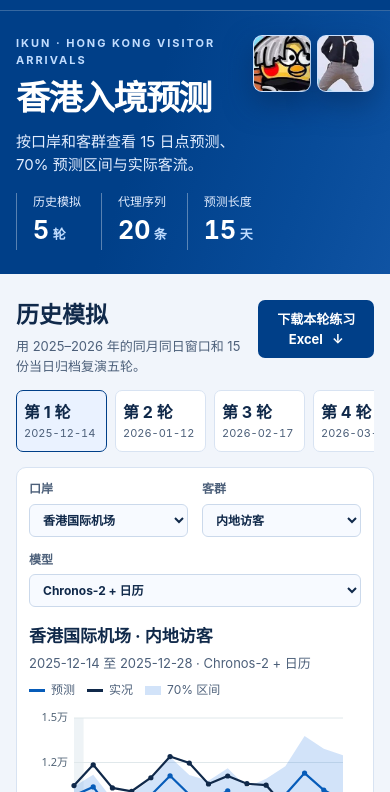
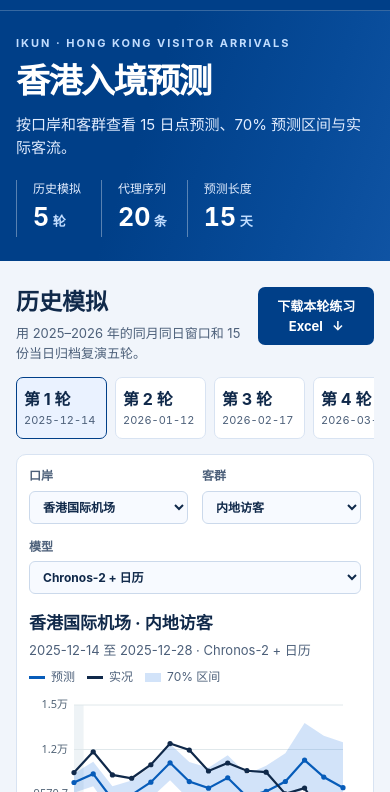
Before and after one commit to Brad-zqh/hong-kong-arrivals-outlook, a plain HTML site: page site/index.html in a window 390 px wide. Shown: the part 52-844 px from the top of the page. Drawn offline with Linux system fonts and the light colour scheme.

Commit message:
Remove the homepage banner artwork

```diff
--- a/site/index.html
+++ b/site/index.html
@@ -25,7 +25,7 @@
   <main id="top">
     <section class="hero">
       <div class="wrap hero-content hero-dashboard">
-        <div class="hero-message">
+        <div>
           <p class="eyebrow">IKUN · HONG KONG VISITOR ARRIVALS</p>
           <h1>香港入境预测</h1>
           <p class="intro">按口岸和客群查看 15 日点预测、70% 预测区间与实际客流。</p>
@@ -35,10 +35,6 @@
           <div><dt>代理序列</dt><dd>20<span> 条</span></dd></div>
           <div><dt>预测长度</dt><dd>15<span> 天</span></dd></div>
         </dl>
-        <div class="hero-duo">
-          <img src="assets/ikun-avatar.png" width="226" height="147" alt="戴银发、抱篮球的 IKUN 卡通队标">
-          <img src="assets/ikun-suspenders.png" width="320" height="552" alt="蔡徐坤身穿黑色上衣和白色背带的舞台画面">
-        </div>
       </div>
     </section>
     <div class="wrap content">
--- a/site/style.css
+++ b/site/style.css
@@ -30,12 +30,7 @@ nav a[aria-current="page"] { color: white; text-decoration: underline; text-unde
 nav a:hover, .text-link:hover { text-decoration: underline; }
 .hero { background: linear-gradient(109deg, var(--navy) 38%, #074b99 75%, #1559aa 117%); color: white; }
 .hero-content { min-height: 218px; padding-block: 32px; display: flex; align-items: center; justify-content: space-between; gap: 32px; }
-.hero-dashboard { display: grid; grid-template-columns: minmax(0, 1fr) auto; grid-template-rows: auto auto; align-content: center; gap: 20px 36px; }
-.hero-message { grid-area: 1 / 1; }
-.hero-dashboard .hero-stats { grid-area: 2 / 1; }
-.hero-duo { grid-area: 1 / 2 / 3 / 3; display: grid; grid-template-columns: repeat(2, 1fr); width: clamp(132px, 27vw, 288px); gap: 10px; }
-.hero-duo img { display: block; width: 100%; height: auto; aspect-ratio: 1; object-fit: cover; border: 1px solid #cde3ffb3; border-radius: 14px; box-shadow: 0 12px 28px #05285680; background: #cae0fc; }
-.hero-duo img:last-child { object-position: 50% 46%; }
+.hero-dashboard { flex-direction: column; align-items: flex-start; gap: 20px; }
 .eyebrow { margin: 0; font-size: 11px; color: var(--light-accent); font-weight: 700; letter-spacing: .18em; }
 h1 { font-size: clamp(34px, 5vw, 59px); line-height: 1.18; margin: 9px 0 12px; letter-spacing: -.045em; }
 .intro { color: #e2edff; margin: 0; font-size: 15px; }
@@ -124,10 +119,6 @@ footer { background: var(--navy); color: #e2edff; font-size: 13px; }
 @media (max-width: 720px) {
   .wrap { width: calc(100% - 32px); }
   .hero-content { align-items: flex-start; flex-direction: column; gap: 20px; padding-block: 24px; }
-  .hero-dashboard { gap: 16px 10px; }
-  .hero-dashboard .hero-stats { grid-area: 2 / 1 / 3 / 3; }
-  .hero-duo { grid-area: 1 / 2; width: clamp(90px, 31vw, 132px); gap: 6px; }
-  .hero-duo img { border-radius: 9px; }
   .hero-stats { gap: 20px; }
   .hero-stats dd { font-size: 25px; }
   nav { gap: 12px; }
```
Also changed, not shown: site/assets/ikun-suspenders.png (deleted).
